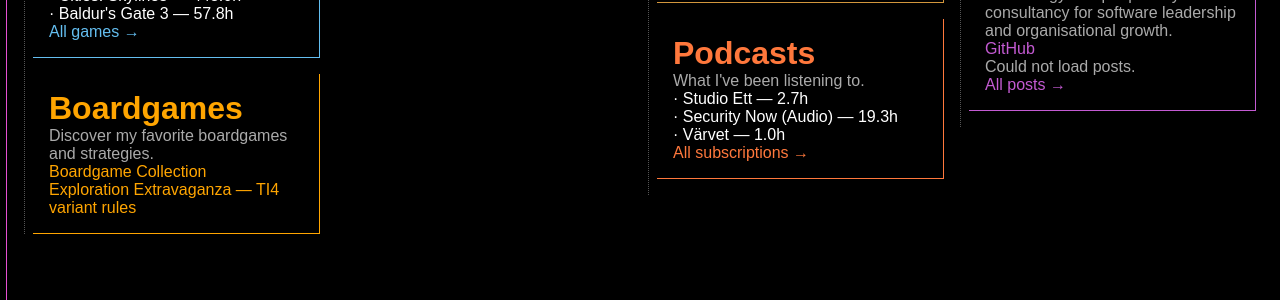
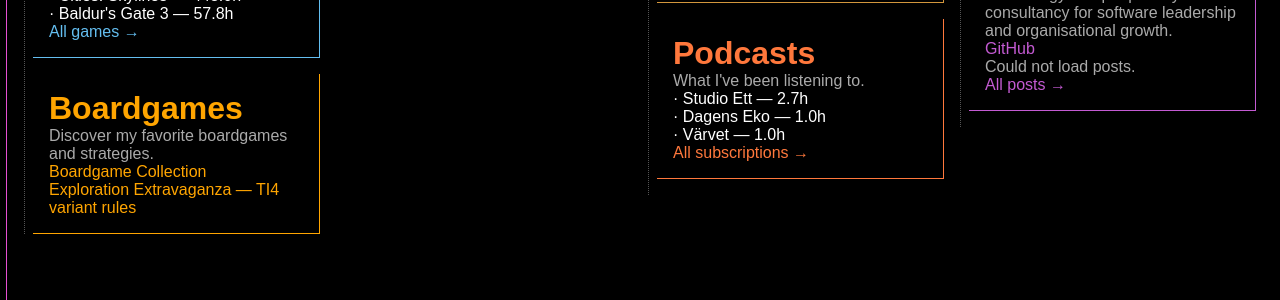
Before and after one commit to paven/paven.github.com, a Jekyll site: the page built from index.html, in a window 1280 px wide. Shown: the part 475-775 px from the top of the page. Built offline with Jekyll 4.4.1, drawn with Linux system fonts in a browser that asks for light colours.

Commit message:
Update podcasts

```diff
--- a/_data/podcasts.yml
+++ b/_data/podcasts.yml
@@ -1,9 +1,9 @@
 - name: 'Studio Ett'
   url: 'https://api.sr.se/api/rss/pod/4021'
   hours: 2.7
-- name: 'Security Now (Audio)'
-  url: 'https://feeds.twit.tv/sn.xml'
-  hours: 19.3
+- name: 'Dagens Eko'
+  url: 'https://api.sr.se/api/rss/pod/itunes/41978'
+  hours: 1.0
 - name: 'Värvet'
   url: 'https://feeds.acast.com/public/shows/bf4e5114-fe02-4088-9a07-c1b81a3c615a'
   hours: 1.0
```
